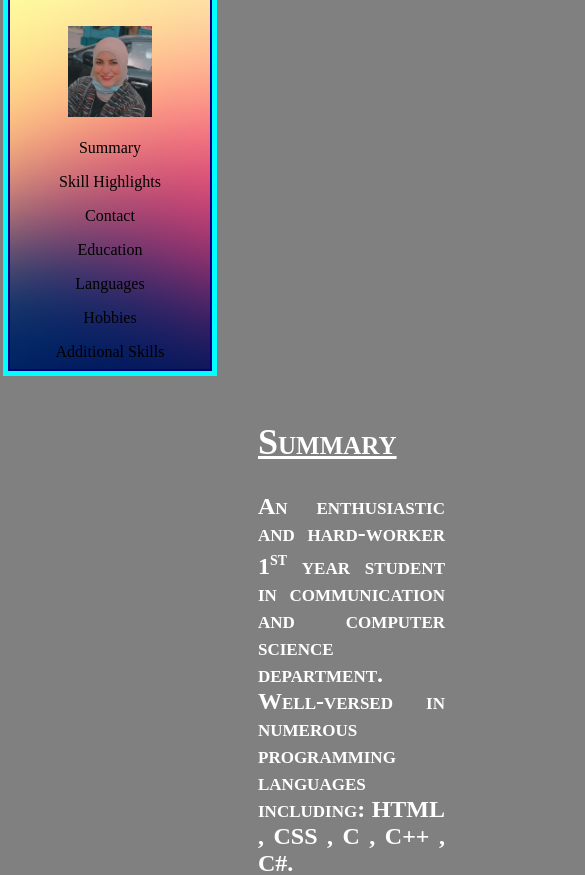
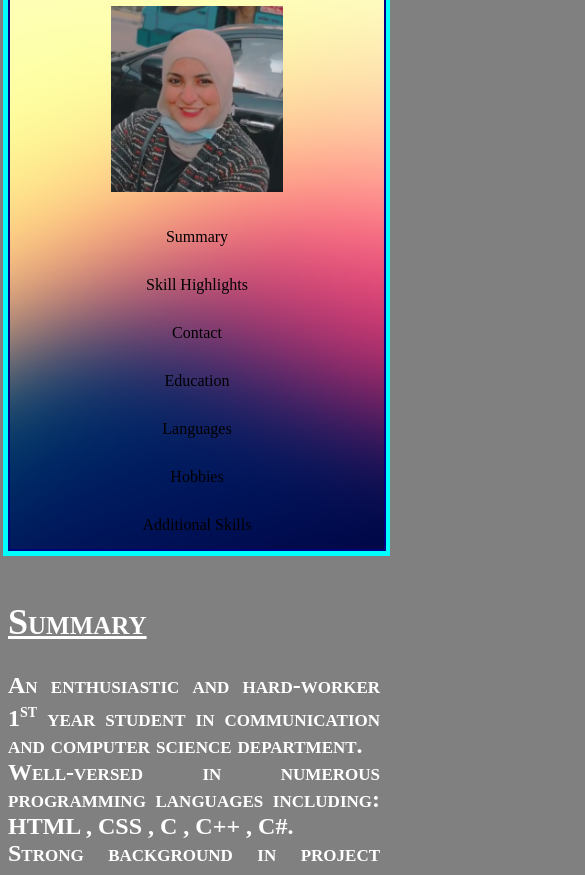
Before and after one commit to Mariam-Medhat/portfolio, a plain HTML site: page index.html in a window 390 px wide. Shown: the part 240-1115 px from the top of the page, 585 px wide, since content can reach past the window. Drawn offline with Linux system fonts and the light colour scheme.

Commit message:
Update index.html

```diff
--- a/index.html
+++ b/index.html
@@ -18,12 +18,13 @@ body{
   width: 200px;
   background-image:url('menu.png');
   border:2px navy solid;
-  position:sticky;
+  position:fixed;
   background-position: center;
   background-repeat: no-repeat;
   background-attachment: fixed;
   outline:5px aqua solid;
-
+  height:100%;
+  overflow:auto
 
 }
 
@@ -64,24 +65,42 @@ li a:hover {
 	font-size:x-large;
 	text-align:justify;
 }
-.mariam::after{
-	content:" ";
-	display:table;
-	clear:both;
-}
 
-@media(max-width:700px){
+@media (max-width:700px){
 .mariam{
 visibility:hidden;
 }
 body{
 	background-color:gray;
 }
-.responsive{
-	width: 50%;
+div.responsive{
+	margin-left:0px;
+}
+ ul.menu li a {
+    float: left;
+    padding: 15px;
+  }
+    ul.menu {
+    width: 100%;
+    height: auto;
+    position: relative;
+  }
+
+
 }
 
+@media (max-width: 400px) {
+  ul.menu li a {
+    text-align: center;
+    float: none;
+  }
 }
+.mariam,.menu::after{
+	content:" ";
+	display:table;
+	clear:both;
+}
+
 
 	</style>
 </head>
```
